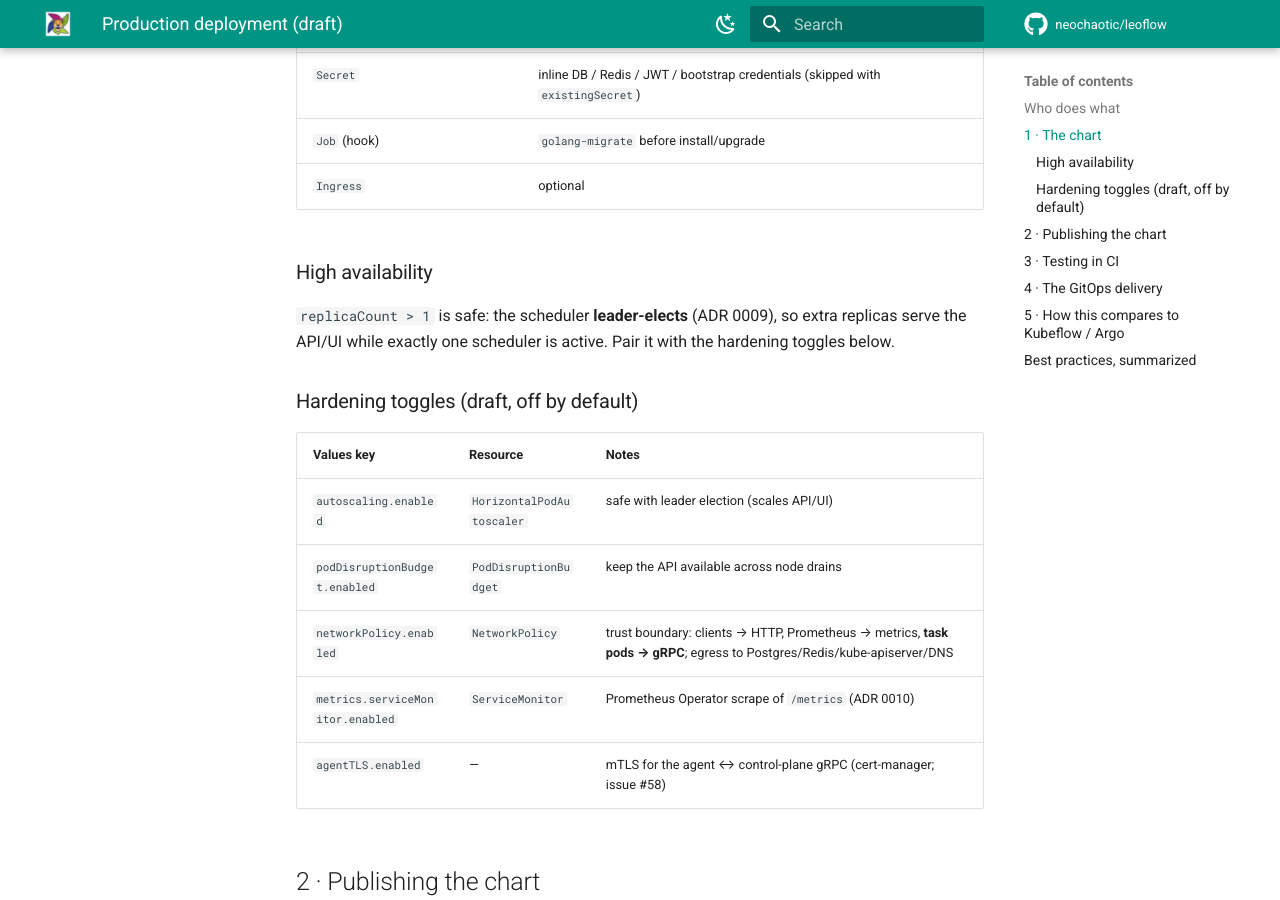
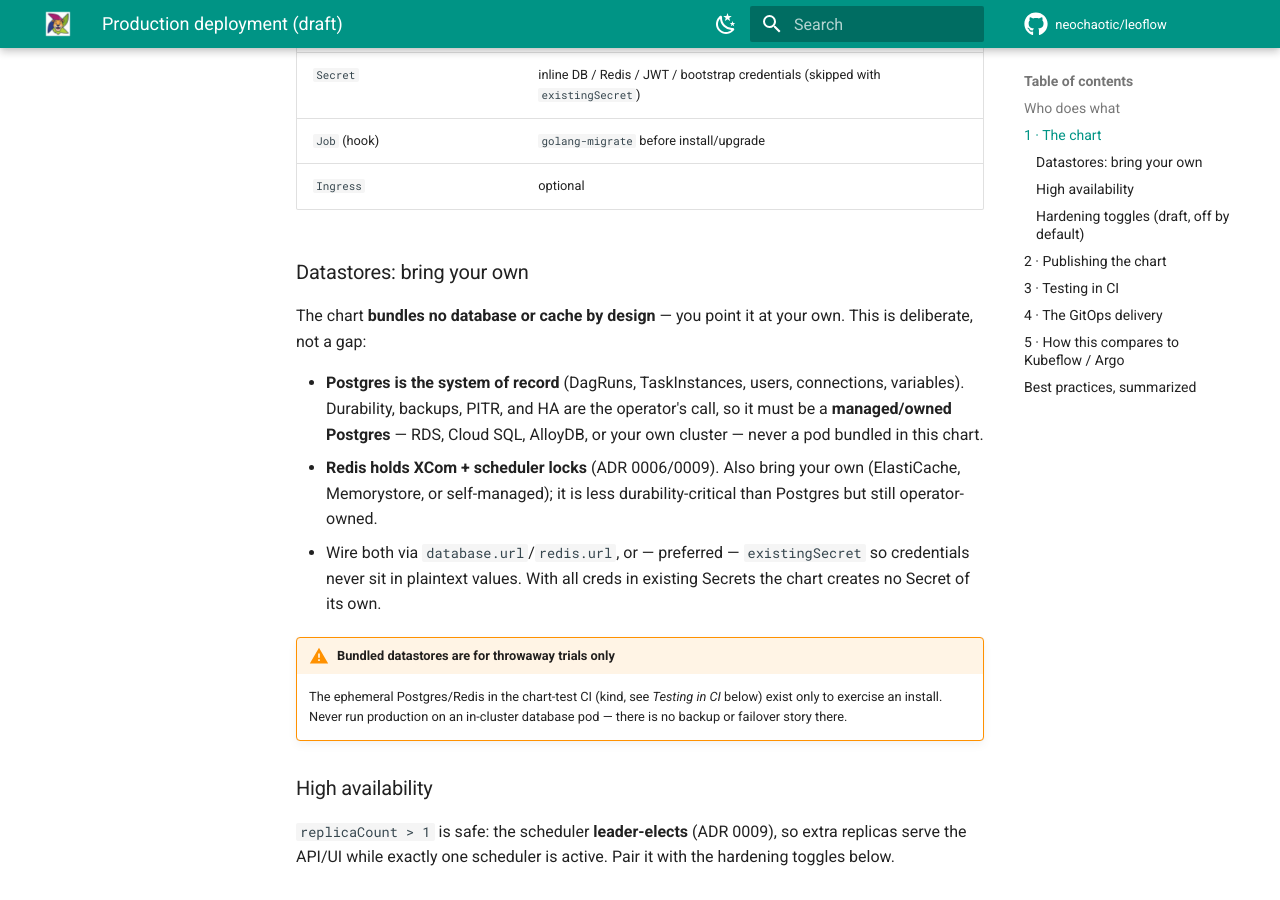
Before and after one commit to neochaotic/leoflow, an MkDocs documentation site: the page built from docs/production-deployment.md, in a window 1280 px wide and 900 px high, scrolled down 1285 px. Built offline with MkDocs 1.6.1 and Material for MkDocs 9.7.7, drawn with Linux system fonts in a browser that asks for light colours; comment, search, counter and statistics services are not loaded; some of the changed text lies outside the part shown.

Commit message:
docs(production): make bring-your-own Postgres/Redis the explicit norm
Postgres is the system of record; the chart bundles no datastore by design. Document
managed/owned Postgres + Redis via existingSecret, and that bundled datastores are
throwaway-trial only (never production).

Co-Authored-By: Claude Opus 4.7 <noreply@anthropic.com>

```diff
--- a/docs/production-deployment.md
+++ b/docs/production-deployment.md
@@ -19,7 +19,7 @@ Leoflow is a product two kinds of people use, with very different effort:
 
 | Role | What they do | Effort |
 |---|---|---|
-| **Platform operator** (once) | Provision a K8s cluster, Postgres, Redis; set a handful of values; `helm install`. | Real infra work — but a **paved road**: sane defaults, BYO-or-quickstart datastores, one install command, and an install gate (see *Testing in CI* below) so it works on first try. |
+| **Platform operator** (once) | Provision a K8s cluster, point at their **own (managed) Postgres + Redis**; set a handful of values; `helm install`. | Real infra work — but a **paved road**: sane defaults, bring-your-own datastores, one install command, and an install gate (see *Testing in CI* below) so it works on first try. |
 | **DAG author** (daily) | Write `dag.py` + `leoflow.yaml`; push. CI builds the image and registers it. | **Only build DAGs.** No cluster, no YAML plumbing — the [CI/CD examples](deploy.md) + the [`examples/`](https://github.com/neochaotic/leoflow/tree/main/examples) starters are copy-paste. |
 
 The design goal is not "zero infra" — a production platform always needs a cluster
@@ -38,6 +38,27 @@ and the author's loop **as close to "just write the DAG" as possible**.
 | `Secret` | inline DB / Redis / JWT / bootstrap credentials (skipped with `existingSecret`) |
 | `Job` (hook) | `golang-migrate` before install/upgrade |
 | `Ingress` | optional |
+
+### Datastores: bring your own
+
+The chart **bundles no database or cache by design** — you point it at your own.
+This is deliberate, not a gap:
+
+- **Postgres is the system of record** (DagRuns, TaskInstances, users, connections,
+  variables). Durability, backups, PITR, and HA are the operator's call, so it must
+  be a **managed/owned Postgres** — RDS, Cloud SQL, AlloyDB, or your own cluster —
+  never a pod bundled in this chart.
+- **Redis holds XCom + scheduler locks** (ADR 0006/0009). Also bring your own
+  (ElastiCache, Memorystore, or self-managed); it is less durability-critical than
+  Postgres but still operator-owned.
+- Wire both via `database.url`/`redis.url`, or — preferred — `existingSecret` so
+  credentials never sit in plaintext values. With all creds in existing Secrets the
+  chart creates no Secret of its own.
+
+!!! warning "Bundled datastores are for throwaway trials only"
+    The ephemeral Postgres/Redis in the chart-test CI (kind, see *Testing in CI*
+    below) exist only to exercise an install. Never run production on an in-cluster
+    database pod — there is no backup or failover story there.
 
 ### High availability
 
```
